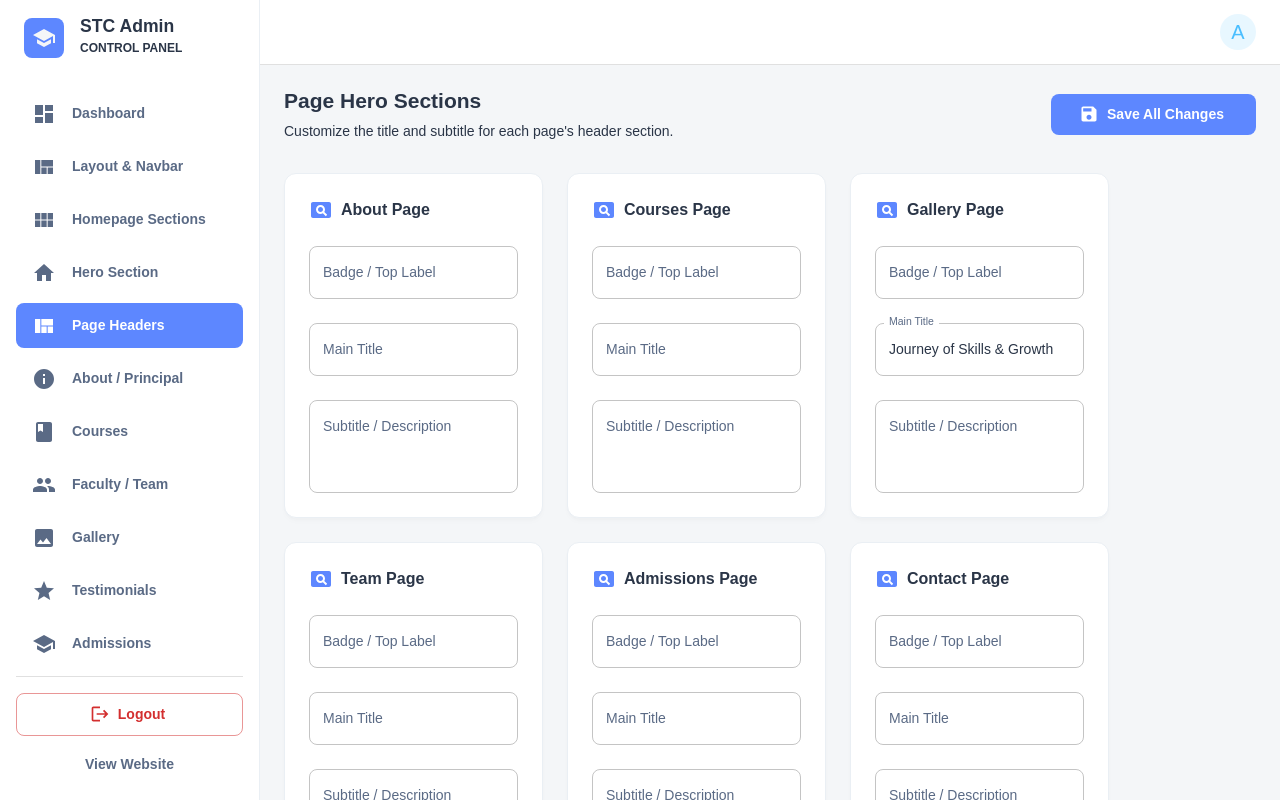
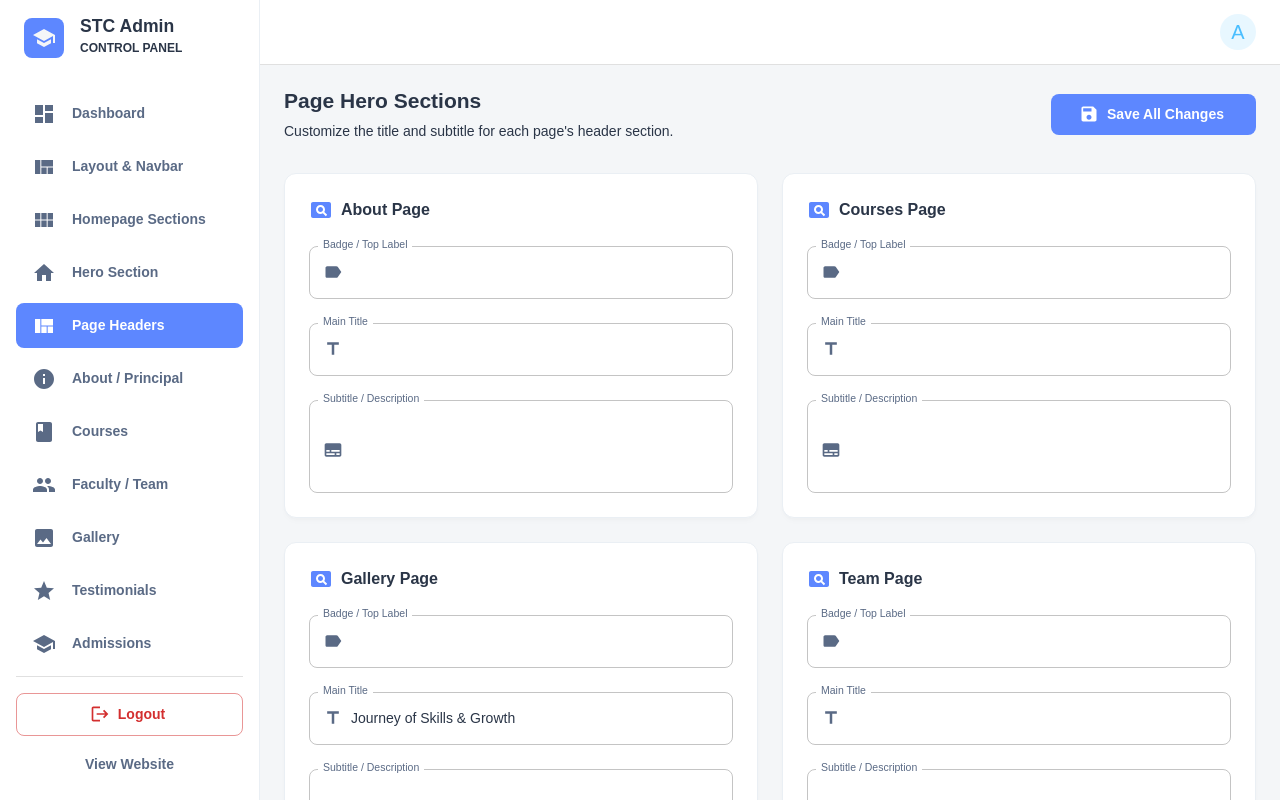
Before and after one commit to mkuk2013/super-systech-site, a Next.js app: page /admin/pages in a window 1280 px wide. Shown: the top 800 px of the page. Built offline with nearby package versions, Linux system fonts and the light colour scheme; no server answers.

Commit message:
Fix MUI Grid and TextField errors for build

```diff
--- a/app/admin/pages/page.tsx
+++ b/app/admin/pages/page.tsx
@@ -101,7 +101,7 @@ export default function AdminPagesHeroPage() {
 
       <Grid container spacing={3}>
         {PAGES.map((page) => (
-          <Grid item xs={12} md={6} key={page.id}>
+          <Grid size={{ xs: 12, md: 6 }} key={page.id}>
             <Card variant="outlined" sx={{ borderRadius: 3, height: '100%' }}>
               <CardContent sx={{ p: 3 }}>
                 <Box sx={{ display: 'flex', alignItems: 'center', gap: 1, mb: 3 }}>
@@ -115,12 +115,14 @@ export default function AdminPagesHeroPage() {
                     label="Badge / Top Label"
                     value={heroes[page.id]?.badge || ""}
                     onChange={(e) => updateHero(page.id, "badge", e.target.value)}
-                    InputProps={{
+                    slotProps={{
+                      input: {
                         startAdornment: (
                           <InputAdornment position="start">
                             <Label fontSize="small" sx={{ color: 'text.secondary' }} />
                           </InputAdornment>
                         ),
+                      },
                     }}
                   />
                   <TextField
@@ -128,12 +130,14 @@ export default function AdminPagesHeroPage() {
                     label="Main Title"
                     value={heroes[page.id]?.title || ""}
                     onChange={(e) => updateHero(page.id, "title", e.target.value)}
-                    InputProps={{
+                    slotProps={{
+                      input: {
                         startAdornment: (
                           <InputAdornment position="start">
                             <Title fontSize="small" sx={{ color: 'text.secondary' }} />
                           </InputAdornment>
                         ),
+                      },
                     }}
                   />
                   <TextField
@@ -143,12 +147,14 @@ export default function AdminPagesHeroPage() {
                     label="Subtitle / Description"
                     value={heroes[page.id]?.subtitle || ""}
                     onChange={(e) => updateHero(page.id, "subtitle", e.target.value)}
-                    InputProps={{
+                    slotProps={{
+                      input: {
                         startAdornment: (
                           <InputAdornment position="start">
                             <Subtitles fontSize="small" sx={{ color: 'text.secondary', mt: 1, alignSelf: 'flex-start' }} />
                           </InputAdornment>
                         ),
+                      },
                     }}
                   />
                 </Stack>
```
Lines whose indentation alone changed are shown as unchanged.
